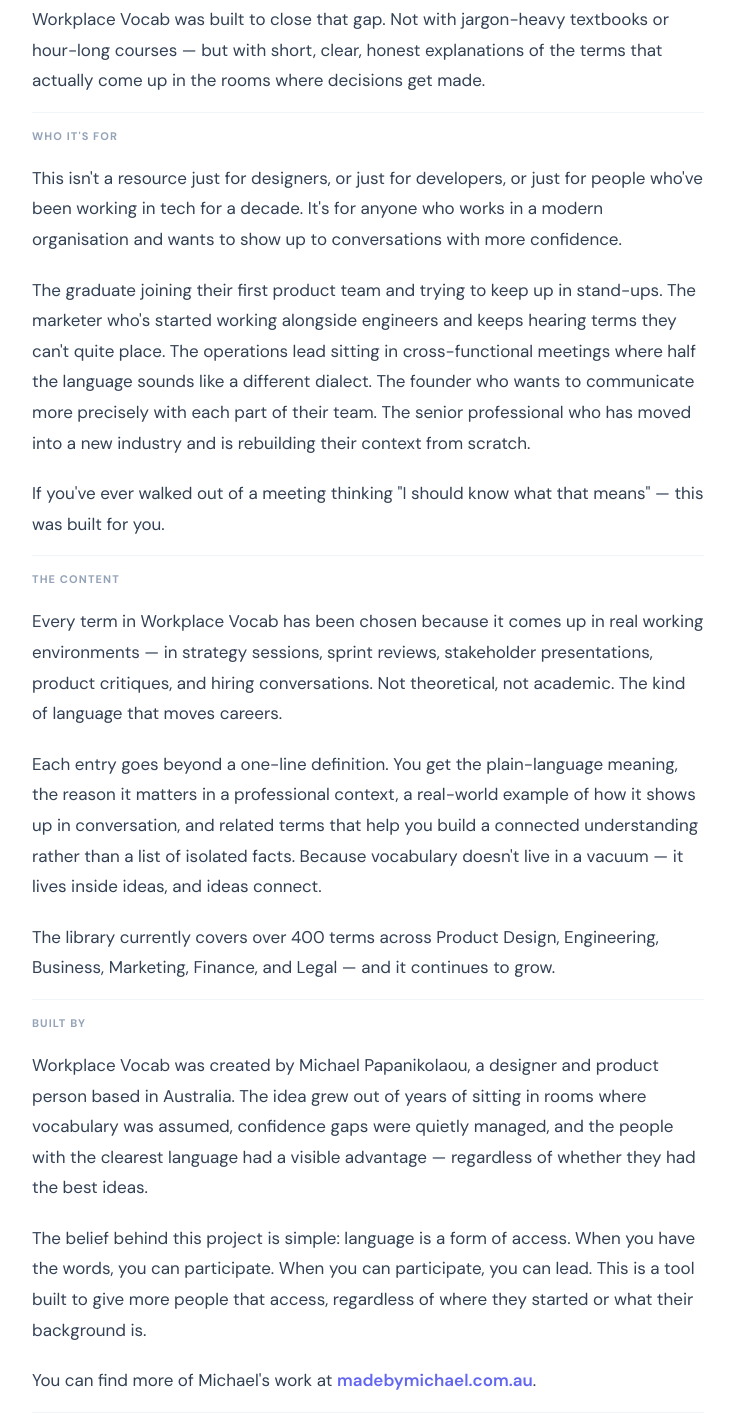
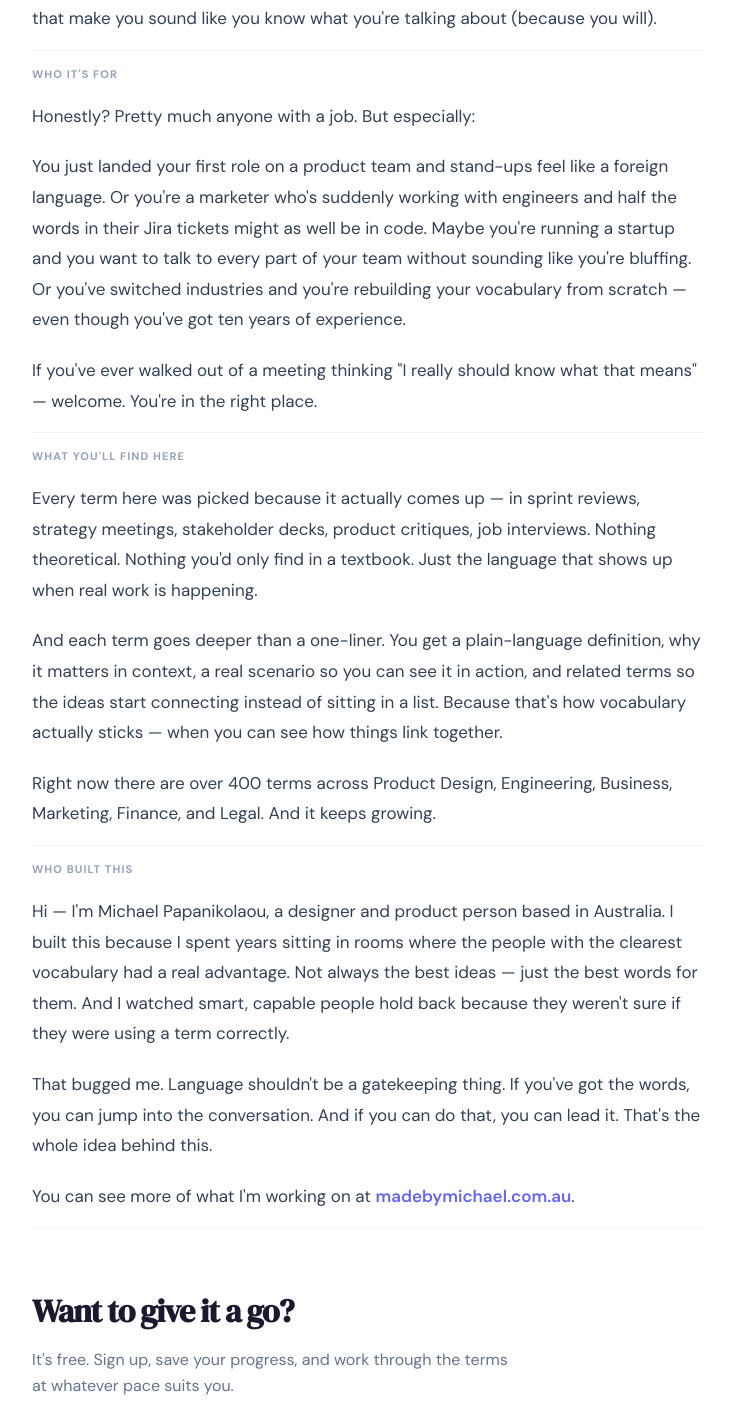
Before and after one commit to mcihael11111/workplace-vocab, a React (Vite) app in the folder packages/frontend/: page /about in a window 1280 px wide. Shown: the part 773-2195 px from the top of the page, without its empty margins (272-1007 px from the left). Built offline with nearby package versions, Linux system fonts and the light colour scheme; no server answers.

Commit message:
Rewrite About page copy to be more conversational
Switch from formal manifesto tone to direct, warm second-person
voice. Use first person for the builder section, open with a
relatable moment, and make the CTA more casual.

Co-Authored-By: Claude Opus 4.6 (1M context) <noreply@anthropic.com>

```diff
--- a/packages/frontend/src/components/sections/AboutPage.jsx
+++ b/packages/frontend/src/components/sections/AboutPage.jsx
@@ -26,7 +26,7 @@ export function AboutPage({ onOpenLogin }) {
           <span style={{ fontStyle: "italic", color: "#6366F1" }}>unlocks leadership.</span>
         </h1>
         <p style={{ fontSize: 18, color: "#475569", lineHeight: 1.75, marginBottom: 64, maxWidth: 620 }}>
-          In most workplaces, there's an unspoken language. Words like "north star metric," "design system," "unit economics," or "scope creep" get thrown around in meetings as if everyone just knows what they mean. Most people don't — but few will say so. You nod along, you Google it later, and the cycle repeats.
+          You know that thing where someone says "north star metric" or "unit economics" in a meeting and everyone nods? And you nod too, but you're already planning to Google it the second you get back to your desk? Yeah. That's the thing this is for.
         </p>
 
         <Divider/>
@@ -34,10 +34,10 @@ export function AboutPage({ onOpenLogin }) {
         {/* Why it exists */}
         <Section label="Why it exists">
           <p>
-            That gap between the language people use and the language people understand is real, and it costs people confidence, clarity, and career momentum. It's not a sign that someone isn't capable — it's a sign that the vocabulary was never properly taught. Most of it exists inside industries, disciplines, and teams, passed around informally and assumed to be common knowledge.
+            There's a whole layer of language at work that nobody actually teaches you. You're just expected to pick it up — from meetings, from Slack, from overhearing someone say "let's circle back on the OKRs" like that's a normal sentence. And when you don't know a term, it's awkward to ask. So you don't. And the gap quietly grows.
           </p>
           <p>
-            Workplace Vocab was built to close that gap. Not with jargon-heavy textbooks or hour-long courses — but with short, clear, honest explanations of the terms that actually come up in the rooms where decisions get made.
+            That's what Workplace Vocab is here to fix. No textbooks, no hour-long courses. Just clear, honest explanations of the words that actually come up at work — the ones that make you sound like you know what you're talking about (because you will).
           </p>
         </Section>
 
@@ -46,43 +46,43 @@ export function AboutPage({ onOpenLogin }) {
         {/* Who it's for */}
         <Section label="Who it's for">
           <p>
-            This isn't a resource just for designers, or just for developers, or just for people who've been working in tech for a decade. It's for anyone who works in a modern organisation and wants to show up to conversations with more confidence.
+            Honestly? Pretty much anyone with a job. But especially:
           </p>
           <p>
-            The graduate joining their first product team and trying to keep up in stand-ups. The marketer who's started working alongside engineers and keeps hearing terms they can't quite place. The operations lead sitting in cross-functional meetings where half the language sounds like a different dialect. The founder who wants to communicate more precisely with each part of their team. The senior professional who has moved into a new industry and is rebuilding their context from scratch.
+            You just landed your first role on a product team and stand-ups feel like a foreign language. Or you're a marketer who's suddenly working with engineers and half the words in their Jira tickets might as well be in code. Maybe you're running a startup and you want to talk to every part of your team without sounding like you're bluffing. Or you've switched industries and you're rebuilding your vocabulary from scratch — even though you've got ten years of experience.
           </p>
           <p>
-            If you've ever walked out of a meeting thinking "I should know what that means" — this was built for you.
+            If you've ever walked out of a meeting thinking "I really should know what that means" — welcome. You're in the right place.
           </p>
         </Section>
 
         <Divider/>
 
         {/* The content */}
-        <Section label="The content">
+        <Section label="What you'll find here">
           <p>
-            Every term in Workplace Vocab has been chosen because it comes up in real working environments — in strategy sessions, sprint reviews, stakeholder presentations, product critiques, and hiring conversations. Not theoretical, not academic. The kind of language that moves careers.
+            Every term here was picked because it actually comes up — in sprint reviews, strategy meetings, stakeholder decks, product critiques, job interviews. Nothing theoretical. Nothing you'd only find in a textbook. Just the language that shows up when real work is happening.
           </p>
           <p>
-            Each entry goes beyond a one-line definition. You get the plain-language meaning, the reason it matters in a professional context, a real-world example of how it shows up in conversation, and related terms that help you build a connected understanding rather than a list of isolated facts. Because vocabulary doesn't live in a vacuum — it lives inside ideas, and ideas connect.
+            And each term goes deeper than a one-liner. You get a plain-language definition, why it matters in context, a real scenario so you can see it in action, and related terms so the ideas start connecting instead of sitting in a list. Because that's how vocabulary actually sticks — when you can see how things link together.
           </p>
           <p>
-            The library currently covers over 400 terms across Product Design, Engineering, Business, Marketing, Finance, and Legal — and it continues to grow.
+            Right now there are over 400 terms across Product Design, Engineering, Business, Marketing, Finance, and Legal. And it keeps growing.
           </p>
         </Section>
 
         <Divider/>
 
         {/* The builder */}
-        <Section label="Built by">
+        <Section label="Who built this">
           <p>
-            Workplace Vocab was created by Michael Papanikolaou, a designer and product person based in Australia. The idea grew out of years of sitting in rooms where vocabulary was assumed, confidence gaps were quietly managed, and the people with the clearest language had a visible advantage — regardless of whether they had the best ideas.
+            Hi — I'm Michael Papanikolaou, a designer and product person based in Australia. I built this because I spent years sitting in rooms where the people with the clearest vocabulary had a real advantage. Not always the best ideas — just the best words for them. And I watched smart, capable people hold back because they weren't sure if they were using a term correctly.
           </p>
           <p>
-            The belief behind this project is simple: language is a form of access. When you have the words, you can participate. When you can participate, you can lead. This is a tool built to give more people that access, regardless of where they started or what their background is.
+            That bugged me. Language shouldn't be a gatekeeping thing. If you've got the words, you can jump into the conversation. And if you can do that, you can lead it. That's the whole idea behind this.
           </p>
           <p style={{ marginBottom: 0 }}>
-            You can find more of Michael's work at{" "}
+            You can see more of what I'm working on at{" "}
             <a href="https://www.madebymichael.com.au/uxuidesignportfolio" target="_blank" rel="noreferrer" style={{ color: "#6366F1", fontWeight: 600, textDecoration: "none" }}>
               madebymichael.com.au
             </a>
@@ -95,10 +95,10 @@ export function AboutPage({ onOpenLogin }) {
         {/* CTA */}
         <div style={{ paddingTop: 48, display: "flex", flexDirection: "column", alignItems: "flex-start", gap: 16 }}>
           <h2 style={{ fontSize: "clamp(24px,4vw,32px)", fontWeight: 700, letterSpacing: "-0.03em", fontFamily: "'DM Serif Display', serif", color: "#1A1A2E", margin: 0, lineHeight: 1.2 }}>
-            Ready to start?
+            Want to give it a go?
           </h2>
           <p style={{ fontSize: 16, color: "#64748B", margin: 0, lineHeight: 1.65, maxWidth: 480 }}>
-            Create a free account to save your progress, track your streaks, and work through every term at your own pace.
+            It's free. Sign up, save your progress, and work through the terms at whatever pace suits you.
           </p>
           <div style={{ display: "flex", gap: 12, flexWrap: "wrap", marginTop: 8 }}>
             <button
```
